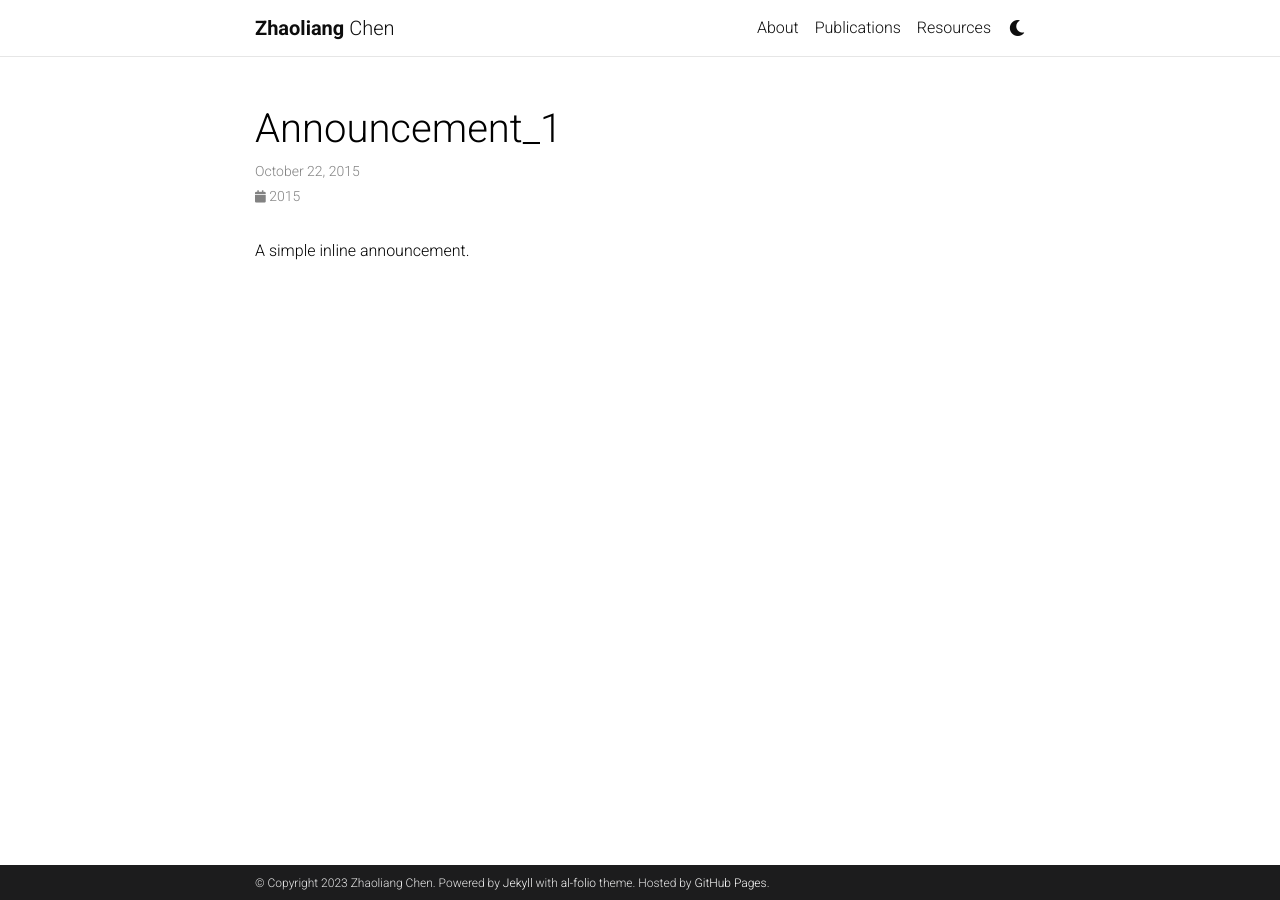
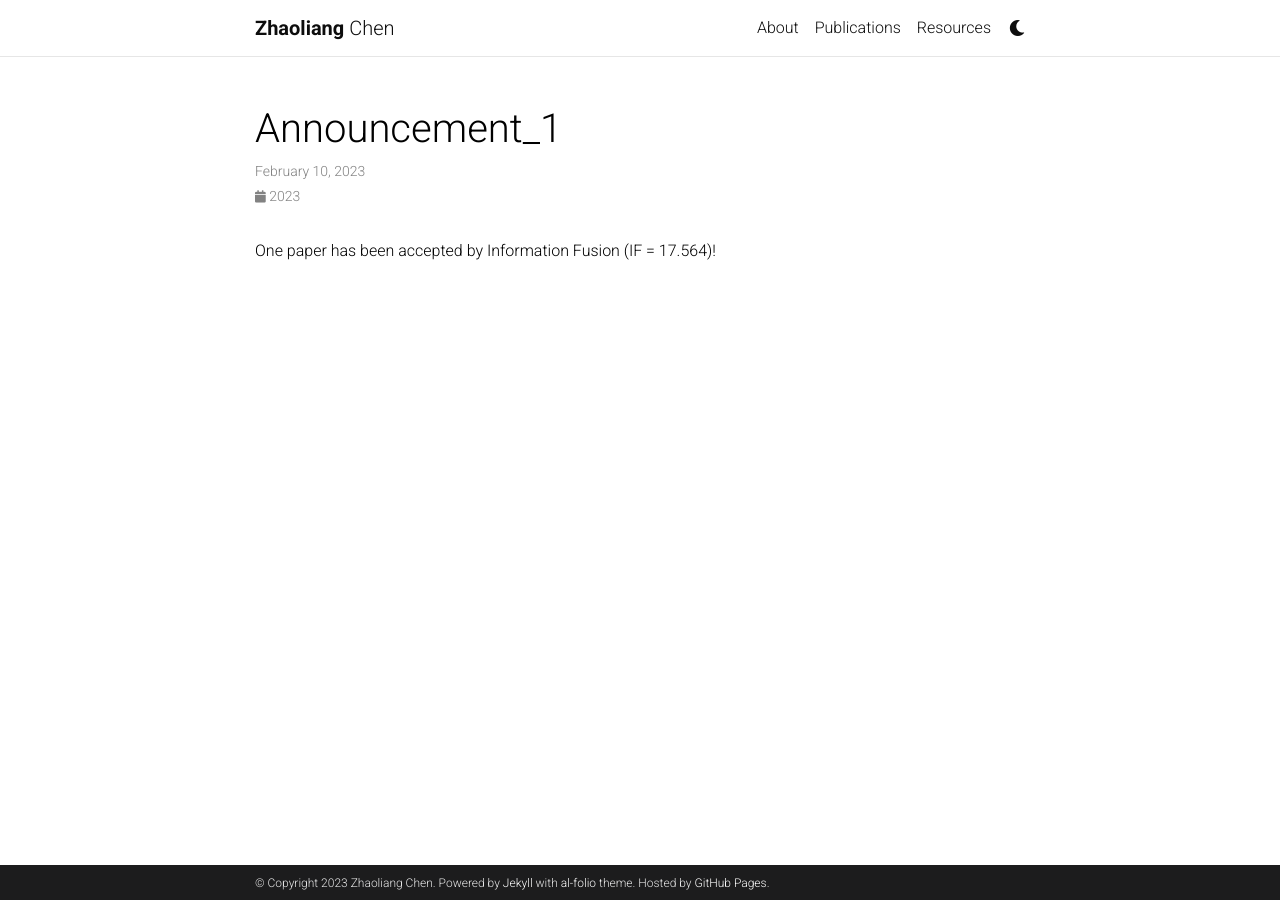
Before and after one commit to huangsuj/huangsuj.github.io, a Jekyll site: the page built from _news/announcement_1.md, in a window 1280 px wide. Built offline with Jekyll 4.4.1, drawn with Linux system fonts in a browser that asks for light colours; comment, search, counter and statistics services are not loaded; a style sheet for code colours, icons or effects is not loaded.

Commit message:
Update announcement_1.md

```diff
--- a/_news/announcement_1.md
+++ b/_news/announcement_1.md
@@ -1,7 +1,7 @@
 ---
 layout: post
-date: 2015-10-22 15:59:00-0400
+date: 2023-2-10 15:59:00-0400
 inline: true
 ---
 
-A simple inline announcement.
+One paper has been accepted by Information Fusion (IF = 17.564)!
```
